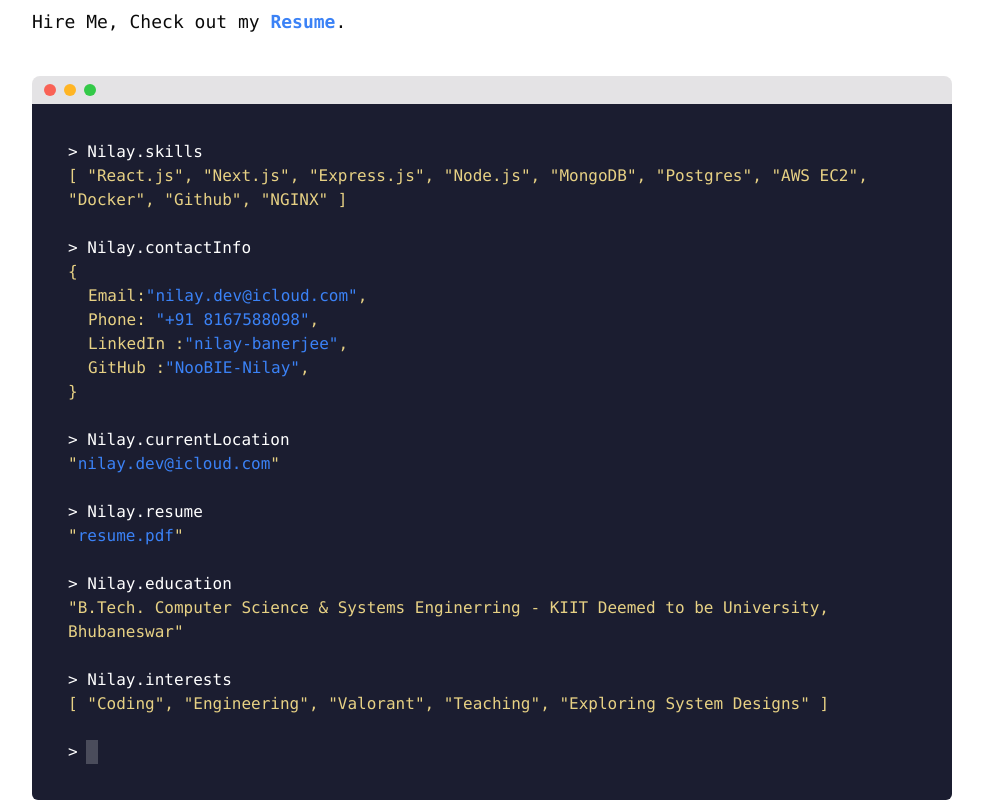
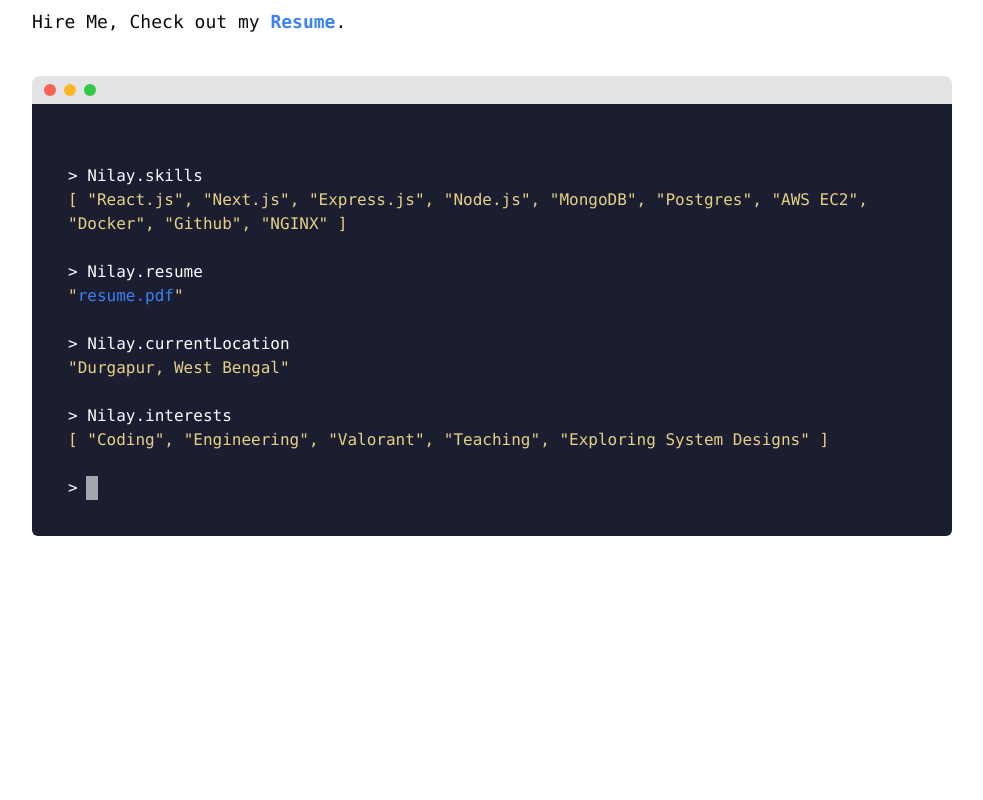
Before and after one commit to NooBIE-Nilay/new-portfolio, a Next.js app: page / in a window 1280 px wide. Shown: the part 360-1160 px from the top of the page, without its empty margins (148-1131 px from the left). After the commit the page ends 896 px from the top, so only its background shows below. Built offline with nearby package versions, Linux system fonts and the light colour scheme.

Commit message:
Implemented Terminal Functionality

```diff
--- /dev/null
+++ b/src/components/RenderCommands.tsx
@@ -0,0 +1,81 @@
+import { data } from "@/lib/data";
+import ContactInfo from "./TerminalCommands/ContactInfo";
+import Education from "./TerminalCommands/Education";
+import Interests from "./TerminalCommands/Interests";
+import Location from "./TerminalCommands/Location";
+import Resume from "./TerminalCommands/Resume";
+import Skills from "./TerminalCommands/Skills";
+import { useState, RefObject } from "react";
+
+interface RenderCommandsProps {
+  inputRef: RefObject<null>;
+}
+
+export default function RenderCommands({ inputRef }: RenderCommandsProps) {
+  function handleCommand() {
+    setCurrentCommands((currentCommands) => [
+      ...currentCommands.slice(1),
+      command,
+    ]);
+    console.log(currentCommands);
+    setCommand("");
+  }
+
+  const TerminalCommands = {
+    skills: <Skills />,
+    contactInfo: <ContactInfo />,
+    currentLocation: <Location />,
+    resume: <Resume />,
+    education: <Education />,
+    interests: <Interests />,
+    help: <div></div>,
+  };
+  const [currentCommands, setCurrentCommands] = useState([
+    "skills",
+    "resume",
+    "currentLocation",
+    "interests",
+  ]);
+  const [isFocused, setIsFocused] = useState(true);
+  const [command, setCommand] = useState("");
+  return (
+    <div>
+      {currentCommands.map((cmd, index) => {
+        return (
+          <div key={index}>
+            {
+              <div>
+                &gt; {data.first_name}.{cmd}
+                {
+                  //@ts-ignore
+                  TerminalCommands[cmd]
+                }
+                <br />
+              </div>
+            }
+          </div>
+        );
+      })}
+
+      <div className="input-field flex w-auto">
+        &gt;
+        <input
+          ref={inputRef}
+          className={`bg-terminal text-white  caret-terminal  outline-none border-none focus:outline-none focus:ring-0 ml-2`}
+          style={{ width: `${command.length * 9.8}px` }}
+          value={command}
+          onChange={(e) => setCommand(e.target.value)}
+          autoFocus
+          onKeyDown={(e) => {
+            if (e.key === "Enter") {
+              handleCommand();
+            }
+          }}
+          onFocus={(e) => setIsFocused(true)}
+          onBlur={(e) => setIsFocused(false)}
+        />
+        <i className={`bg-white/80 ${isFocused && "animate-blink"} w-3 `}></i>
+      </div>
+    </div>
+  );
+}
--- a/src/components/Terminal.tsx
+++ b/src/components/Terminal.tsx
@@ -1,27 +1,13 @@
 // "use client";
-import { data } from "@/lib/data";
-import ContactInfo from "./TerminalCommands/ContactInfo";
-import Location from "./TerminalCommands/Location";
-import Resume from "./TerminalCommands/Resume";
-import Education from "./TerminalCommands/Education";
-import Skills from "./TerminalCommands/Skills";
-import Interests from "./TerminalCommands/Interests";
-import { useEffect, useRef, useState } from "react";
-
+// import ContactInfo from "./TerminalCommands/ContactInfo";
+// import Location from "./TerminalCommands/Location";
+// import Resume from "./TerminalCommands/Resume";
+// import Education from "./TerminalCommands/Education";
+// import Skills from "./TerminalCommands/Skills";
+// import Interests from "./TerminalCommands/Interests";
+import { useRef } from "react";
+import RenderCommands from "./RenderCommands";
 export default function Terminal() {
-  function handleCommand() {
-    setCommand(command.trim());
-    let RegEx = /^[a-z0-9.]+$/i;
-    if (!RegEx.test(command) && command !== "Enter") {
-      console.log("Error Parsing Command");
-      return;
-    }
-    console.log("Command", command);
-
-    setCommand("");
-  }
-  const [isFocused, setIsFocused] = useState(true);
-  const [command, setCommand] = useState("");
   const inputRef = useRef(null);
 
   return (
@@ -33,45 +19,8 @@
         <div className="header-button red bg-[#33c948] w-3 h-3 rounded-full ml-2 border-1 border-solid border-[#2dbb41]"></div>
       </div>
       <div className="terminal-window bg-terminal rounded-b-md  p-9 text-white">
-        <div>
-          &gt; {data.first_name}.skills
-          <Skills />
-          <br />
-          &gt; {data.first_name}.contactInfo
-          <ContactInfo />
-          <br />
-          &gt; {data.first_name}.currentLocation
-          <Location />
-          <br />
-          &gt; {data.first_name}.resume
-          <Resume />
-          <br />
-          &gt; {data.first_name}.education
-          <Education />
-          <br />
-          &gt; {data.first_name}.interests
-          <Interests />
-        </div>
         <br />
-        <div className="flex w-auto">
-          &gt;
-          <input
-            ref={inputRef}
-            className={`bg-terminal text-white  caret-terminal  outline-none border-none focus:outline-none focus:ring-0 ml-2`}
-            style={{ width: `${command.length * 9.8}px` }}
-            value={command}
-            onChange={(e) => setCommand(e.target.value)}
-            autoFocus
-            onKeyDown={(e) => {
-              if (e.key === "Enter") {
-                handleCommand();
-              }
-            }}
-            onFocus={(e) => setIsFocused(true)}
-            onBlur={(e) => setIsFocused(false)}
-          />
-          <i className={`bg-white/80 ${isFocused && "animate-blink"} w-3 `}></i>
-        </div>
+        <RenderCommands inputRef={inputRef} />
       </div>
     </div>
   );
--- /dev/null
+++ b/src/components/TerminalCommands/Help.tsx
@@ -0,0 +1 @@
+export default function () {}
--- a/src/components/TerminalCommands/Location.tsx
+++ b/src/components/TerminalCommands/Location.tsx
@@ -4,9 +4,7 @@
   return (
     <div className="text-terminal-key">
       &quot;
-      <a href="mailto:nilay.dev@icloud.com" className="text-accent">
-        {data.contact_info.email}
-      </a>
+      {data.location}
       &quot;
       <br />
     </div>
```
